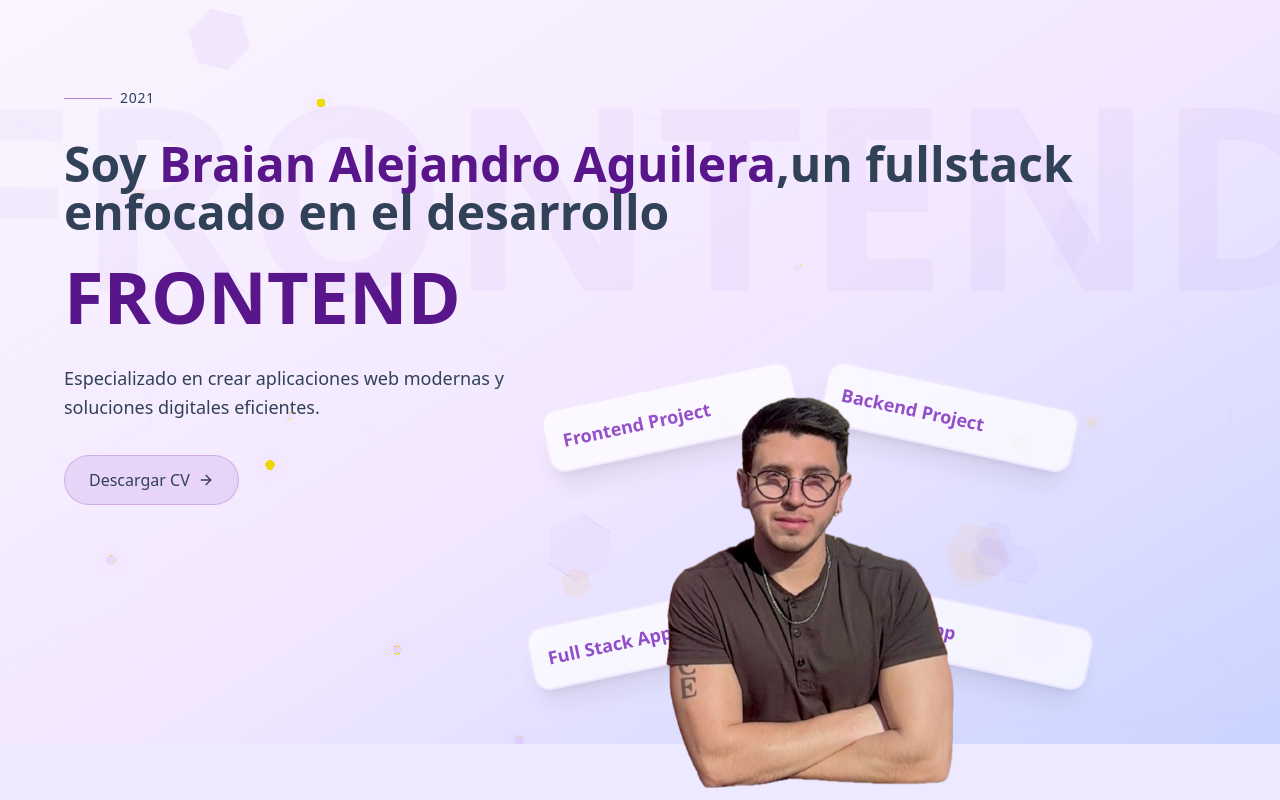
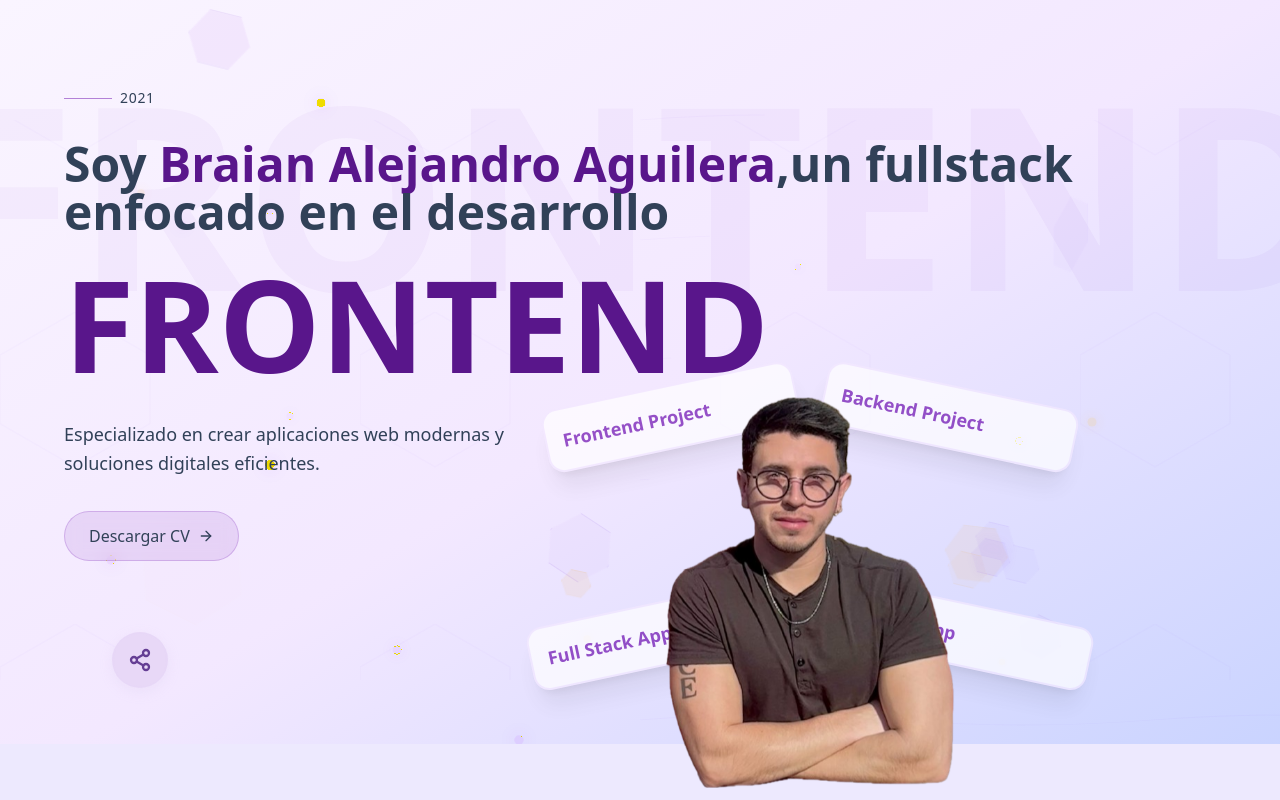
Before and after one commit to braguilera/portfolio, a React (Vite) app: page / in a window 1280 px wide. Shown: the top 800 px of the page. Built offline with nearby package versions, Linux system fonts and the light colour scheme.

Commit message:
Boton social listo y mejorado

```diff
--- a/src/components/sections/Hero.jsx
+++ b/src/components/sections/Hero.jsx
@@ -4,6 +4,7 @@ import { ArrowRight } from "lucide-react"
 import GeometricShapes from "../ui/GeometricShapes"
 import CardExperienceFloating from "../ui/CardExperienceFloating"
 import BraianImg from "../../assets/images/Braian.png"
+import ButtonSocial from "../ui/ButtonSocial"
 
 const Hero = () => {
   const [isHovered, setIsHovered] = useState(false)
@@ -99,7 +100,7 @@ const Hero = () => {
         </motion.h1>
 
         <motion.h2
-          className="text-8xl md:text-7xl font-bold mb-8 text-purple-900"
+          className="text-9xl font-bold mb-8 text-purple-900"
           initial={{ opacity: 0 }}
           animate={{ opacity: 1 }}
         >
@@ -175,6 +176,8 @@ const Hero = () => {
           </div>
         </motion.div>
       </div>
+
+      <ButtonSocial></ButtonSocial>
     </div>
   )
 }
--- a/src/components/ui/ButtonSocial.jsx
+++ b/src/components/ui/ButtonSocial.jsx
@@ -1,13 +1,12 @@
 import React, { useState } from 'react';
 import { motion, AnimatePresence } from 'framer-motion';
 import { Phone, Mail, Linkedin, Github, Share2 } from 'lucide-react';
-import SocialIconButton from './SocialIconButton';
+import SocialIconButton from "./SocialIconButton"
 
-// Componente principal
 const ButtonSocial = () => {
   const [isOpen, setIsOpen] = useState(false);
+  const radius = 75;
 
-  // Configuración de las redes sociales
   const socialButtons = [
     { icon: Phone, position: 'top', url: 'tel:+123456789' },
     { icon: Mail, position: 'right', url: 'mailto:contact@example.com' },
@@ -15,71 +14,84 @@ const ButtonSocial = () => {
     { icon: Github, position: 'left', url: 'https://github.com' }
   ];
 
-  // Variantes para el botón principal
   const mainButtonVariants = {
     closed: {
       rotate: 0,
-      background: "linear-gradient(135deg, #EC4899 0%, #8B5CF6 100%)"
+      scale: 1,
+      background: "rgb(232, 216, 247)", // Color base principal
+      boxShadow: "0 4px 15px -2px rgba(200, 180, 220, 0.2)",
+      border: "2px solid rgba(232, 216, 247, 0.5)" // Borde sutil
     },
     open: {
-      rotate: 0,
-      background: "linear-gradient(135deg, #F472B6 0%, #A78BFA 100%)",
-      transition: { duration: 0.4 }
+      rotate: 45,
+      scale: 0.92,
+      background: "rgb(215, 195, 255)", // Color más intenso al abrir
+      boxShadow: "0 8px 25px -3px rgba(180, 160, 210, 0.25)",
+      border: "2px solid rgba(232, 216, 247, 0.7)", // Borde más visible
+      transition: {
+        type: "spring",
+        stiffness: 280,
+        damping: 15
+      }
     }
   };
 
-  // Variantes para los efectos de onda
   const pulseVariants = {
-    closed: { scale: 1, opacity: 0 },
+    closed: { scale: 0.95, opacity: 0 },
     open: (custom) => ({
-      scale: 1.5 + custom * 0.2,
-      opacity: 0.3 - custom * 0.1,
+      scale: 1.1 + custom * 0.1,
+      opacity: 0.2 - custom * 0.015,
       transition: {
-        repeat: Infinity,
-        repeatType: "reverse",
-        duration: 1.5 + custom * 0.5
+        type: "spring",
+        stiffness: 130,
+        damping: 2,
+        delay: custom * 0.07
       }
     })
   };
 
   return (
-    <div className="fixed right-20 bottom-20 z-50">
-      <div className="w-16 h-16 relative">
-        {/* Efectos de onda animada */}
-        <motion.div
-          className="absolute inset-0 rounded-full bg-purple-500/20"
-          variants={pulseVariants}
-          initial="closed"
-          animate={isOpen ? "open" : "closed"}
-          custom={0}
-        />
-        <motion.div
-          className="absolute inset-0 rounded-full bg-purple-500/30"
-          variants={pulseVariants}
-          initial="closed"
-          animate={isOpen ? "open" : "closed"}
-          custom={1}
-        />
+    <div className="fixed left-28 bottom-28 z-50">
+      <div className="w-14 h-14 relative">
+        {/* Efectos de onda en tonos coordinados */}
+        {[0, 1, 2].map((i) => (
+          <motion.div
+            key={i}
+            className="absolute inset-0 rounded-full bg-violet-300"
+            variants={pulseVariants}
+            initial="closed"
+            animate={isOpen ? "open" : "closed"}
+            custom={i}
+          />
+        ))}
 
-        {/* Botón principal con icono de compartir */}
+        {/* Botón principal con nueva paleta */}
         <motion.button
-          className="absolute inset-0 rounded-full shadow-lg cursor-pointer flex items-center justify-center text-white z-20"
+          className="absolute inset-0 rounded-full cursor-pointer flex items-center justify-center text-purple-700 z-20 backdrop-blur-lg border-2 border-purple-300"
           onClick={() => setIsOpen(!isOpen)}
           variants={mainButtonVariants}
           initial="closed"
           animate={isOpen ? "open" : "closed"}
-          whileHover={{ scale: 1.05 }}
-          whileTap={{ scale: 0.95 }}
+          whileHover={{
+            scale: 1.08,
+            background: "rgb(240, 230, 250)",
+            transition: { type: "spring", stiffness: 300 }
+          }}
+          whileTap={{
+            scale: 0.9,
+            background: "rgb(200, 180, 220)",
+            transition: { type: "spring", stiffness: 400 }
+          }}
         >
           <motion.div
-            animate={{ rotate: isOpen ? 360 : 0 }}
-            transition={{ duration: 0.5 }}
+            animate={{ rotate: isOpen ? 45 : 0 }}
+            transition={{ type: "spring", stiffness: 350 }}
           >
-            <Share2 className="w-6 h-6" />
+            <Share2 className="w-6 h-6" strokeWidth="2.3" stroke="rgb(101,62,148)" />
           </motion.div>
         </motion.button>
 
-        {/* Botones sociales con AnimatePresence para controlar las animaciones de entrada/salida */}
+        {/* Botones sociales con colores coordinados */}
         <AnimatePresence>
           {isOpen && socialButtons.map((button, index) => (
             <SocialIconButton
@@ -88,6 +100,12 @@ const ButtonSocial = () => {
               position={button.position}
               url={button.url}
               index={index}
+              radius={radius}
+              colorPalette={{
+                background: "rgb(245, 235, 255)",
+                border: "rgba(210, 190, 230, 0.5)",
+                text: "rgb(101, 62, 148)"
+              }}
             />
           ))}
         </AnimatePresence>
--- a/src/components/ui/SocialIconButton.jsx
+++ b/src/components/ui/SocialIconButton.jsx
@@ -1,40 +1,49 @@
 import React from "react";
 import { motion } from 'framer-motion';
 
-const SocialIconButton = ({ icon: Icon, position, index, url }) => {
-  // Configuración de las variantes de animación según la posición
-  const positionVariants = {
-    top: { y: -80, x: 0 },
-    right: { x: 80, y: 0 },
-    bottom: { y: 80, x: 0 },
-    left: { x: -80, y: 0 }
+const SocialIconButton = ({ icon: Icon, position, url, index, radius }) => {
+  const positions = {
+    top: { y: -radius },
+    right: { x: radius },
+    bottom: { y: radius },
+    left: { x: -radius }
   };
 
-  // Variantes de animación para los iconos
-  const iconVariants = {
-    initial: { opacity: 0, scale: 0.5, x: 0, y: 0 },
-    animate: {
+  const variants = {
+    hidden: {
+      opacity: 0,
+      scale: 0.5,
+      x: 0,
+      y: 0,
+      transition: {
+        type: "spring",
+        stiffness: 200,
+        damping: 15,
+        delay: index * 0.1
+      }
+
+    },
+    visible: {
       opacity: 1,
       scale: 1,
-      ...positionVariants[position],
-      transition: {
-        type: "spring",
-        stiffness: 300,
-        damping: 20,
-        delay: index * 0.1
-      }
+      ...positions[position]
     },
     exit: {
       opacity: 0,
       scale: 0.5,
       x: 0,
       y: 0,
-      transition: { duration: 0.2 }
+      transition: {
+        type: "spring",
+        stiffness: 200,
+        damping: 15,
+        delay: index * 0.03
+      }
     },
     hover: {
-      scale: 1.15,
-      boxShadow: "0px 10px 25px rgba(147, 51, 234, 0.5)",
-      transition: { type: "spring", stiffness: 400, damping: 10 }
+      scale: 1.1,
+      boxShadow: "0 8px 15px -3px rgba(147, 51, 234, 0.3)",
+      transition: { type: "spring", stiffness: 400 }
     }
   };
 
@@ -43,12 +52,13 @@ const SocialIconButton = ({ icon: Icon, position, index, url }) => {
       href={url}
       target="_blank"
       rel="noopener noreferrer"
-      className="absolute left-1/2 top-1/2 -translate-x-1/2 -translate-y-1/2 bg-purple-600 p-3 rounded-full text-white z-10 flex items-center justify-center shadow-md"
-      variants={iconVariants}
-      initial="initial"
-      animate="animate"
+      className="absolute w-12 h-12 rounded-full bg-white shadow-md flex items-center justify-center text-purple-600 hover:text-purple-800 border border-purple-100"
+      variants={variants}
+      initial="hidden"
+      animate="visible"
       exit="exit"
       whileHover="hover"
+      whileTap={{ scale: 0.9 }}
     >
       <Icon className="w-5 h-5" />
     </motion.a>
```
